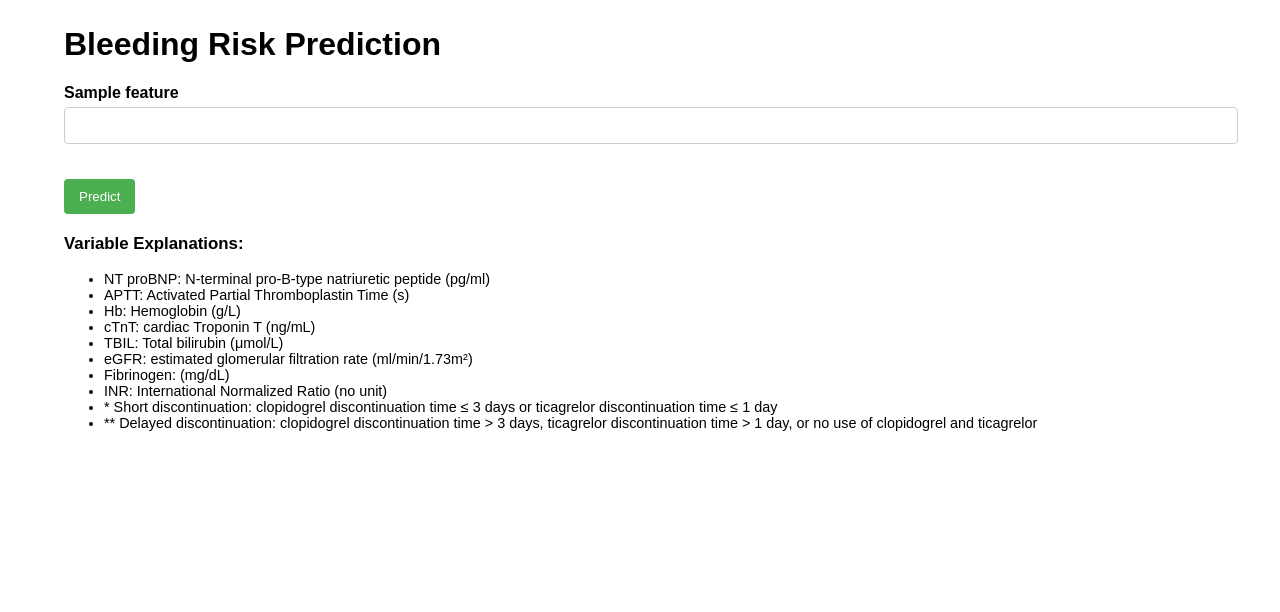
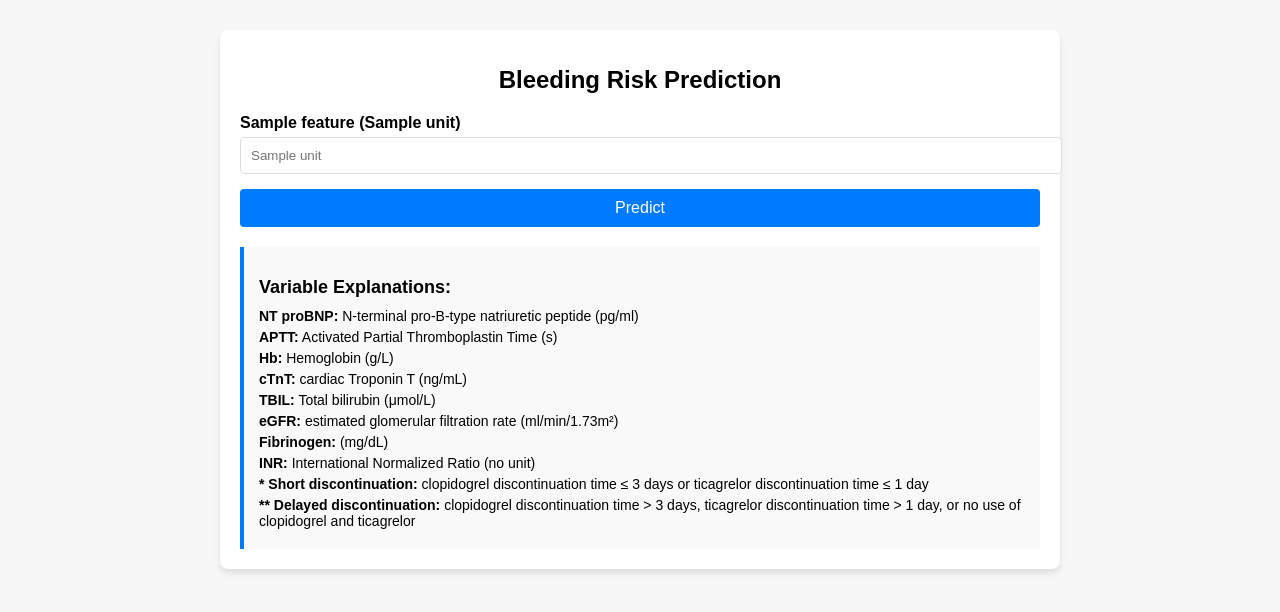
Before and after one commit to Zi1108123/bleeding-risk-prediction, a Python web app: template templates/index.html in a window 1280 px wide. Shown: the top 612 px of the page. Run offline with Jinja, Linux system fonts and the light colour scheme; the template is opened without the code that fills it: most values are stand-ins (such as "Sample title", 1, 10 or a date in 2020).

Commit message:
Update index.html to improve layout and fix variable selection issue

```diff
--- a/templates/index.html
+++ b/templates/index.html
@@ -7,74 +7,108 @@
     <style>
         body {
             font-family: Arial, sans-serif;
-            margin: 2% 5%;
+            margin: 0;
+            padding: 0;
+            background-color: #f7f7f7;
         }
-        .form-section {
+        .container {
+            max-width: 800px;
+            margin: 30px auto;
+            padding: 20px;
+            background: #fff;
+            box-shadow: 0px 4px 6px rgba(0, 0, 0, 0.1);
+            border-radius: 8px;
+        }
+        h1 {
+            text-align: center;
+            font-size: 24px;
             margin-bottom: 20px;
         }
+        .form-group {
+            margin-bottom: 15px;
+        }
         label {
+            font-weight: bold;
             display: block;
-            font-weight: bold;
             margin-bottom: 5px;
         }
         input, select {
             width: 100%;
             padding: 10px;
-            margin-bottom: 15px;
-            border: 1px solid #ccc;
+            border: 1px solid #ddd;
             border-radius: 4px;
         }
         button {
-            background-color: #4CAF50;
-            color: white;
-            padding: 10px 15px;
+            width: 100%;
+            padding: 10px;
+            background-color: #007BFF;
+            color: #fff;
             border: none;
             border-radius: 4px;
             cursor: pointer;
+            font-size: 16px;
         }
         button:hover {
-            background-color: #45a049;
+            background-color: #0056b3;
         }
-        .variable-explanations {
+        .explanations {
             margin-top: 20px;
-            font-size: 0.9em;
+            padding: 15px;
+            background: #f9f9f9;
+            border-left: 4px solid #007BFF;
+        }
+        .explanations h2 {
+            font-size: 18px;
+            margin-bottom: 10px;
+        }
+        .explanations ul {
+            margin: 0;
+            padding: 0;
+            list-style: none;
+        }
+        .explanations ul li {
+            margin-bottom: 5px;
+            font-size: 14px;
+        }
+        .explanations ul li span {
+            font-weight: bold;
         }
     </style>
 </head>
 <body>
+    <div class="container">
         <h1>Bleeding Risk Prediction</h1>
-    <form action="/predict" method="POST">
-        {% for feature, option1, option2 in top_10_features %}
-        <div class="form-section">
-            <label for="{{ feature }}">{{ feature }}</label>
-            {% if option1 == "Short discontinuation*" %}
-                <select name="{{ feature }}" id="{{ feature }}" required>
-                    <option value="" disabled selected>Select one</option>
-                    <option value="Short discontinuation">Short discontinuation</option>
-                    <option value="Delayed discontinuation">Delayed discontinuation</option>
+        <form method="POST" action="/predict">
+            {% for feature, unit, description in top_10_features %}
+            <div class="form-group">
+                <label>{{ feature }} {% if unit %}({{ unit }}){% endif %}</label>
+                {% if feature == "Antiplatelet Drug Discontinuation" %}
+                    <select name="feature_0">
+                        <option value="1">Short discontinuation *</option>
+                        <option value="2">Delayed discontinuation **</option>
                     </select>
                 {% else %}
-                <input type="number" step="any" name="{{ feature }}" id="{{ feature }}" required>
+                    <input type="number" name="feature_{{ loop.index0 }}" placeholder="{{ unit }}">
                 {% endif %}
             </div>
             {% endfor %}
             <button type="submit">Predict</button>
         </form>
-
-    <div class="variable-explanations">
-        <h3>Variable Explanations:</h3>
+        <div class="explanations">
+            <h2>Variable Explanations:</h2>
             <ul>
-            <li>NT proBNP: N-terminal pro-B-type natriuretic peptide (pg/ml)</li>
-            <li>APTT: Activated Partial Thromboplastin Time (s)</li>
-            <li>Hb: Hemoglobin (g/L)</li>
-            <li>cTnT: cardiac Troponin T (ng/mL)</li>
-            <li>TBIL: Total bilirubin (μmol/L)</li>
-            <li>eGFR: estimated glomerular filtration rate (ml/min/1.73m²)</li>
-            <li>Fibrinogen: (mg/dL)</li>
-            <li>INR: International Normalized Ratio (no unit)</li>
-            <li>* Short discontinuation: clopidogrel discontinuation time ≤ 3 days or ticagrelor discontinuation time ≤ 1 day</li>
-            <li>** Delayed discontinuation: clopidogrel discontinuation time > 3 days, ticagrelor discontinuation time > 1 day, or no use of clopidogrel and ticagrelor</li>
+                <li><span>NT proBNP:</span> N-terminal pro-B-type natriuretic peptide (pg/ml)</li>
+                <li><span>APTT:</span> Activated Partial Thromboplastin Time (s)</li>
+                <li><span>Hb:</span> Hemoglobin (g/L)</li>
+                <li><span>cTnT:</span> cardiac Troponin T (ng/mL)</li>
+                <li><span>TBIL:</span> Total bilirubin (μmol/L)</li>
+                <li><span>eGFR:</span> estimated glomerular filtration rate (ml/min/1.73m²)</li>
+                <li><span>Fibrinogen:</span> (mg/dL)</li>
+                <li><span>INR:</span> International Normalized Ratio (no unit)</li>
+                <li><span>* Short discontinuation:</span> clopidogrel discontinuation time ≤ 3 days or ticagrelor discontinuation time ≤ 1 day</li>
+                <li><span>** Delayed discontinuation:</span> clopidogrel discontinuation time > 3 days, ticagrelor discontinuation time > 1 day, or no use of clopidogrel and ticagrelor</li>
             </ul>
+        </div>
     </div>
 </body>
 </html>
```
Also changed, not shown: app.py (+12 -12 lines). Lines whose indentation alone changed are shown as unchanged.
